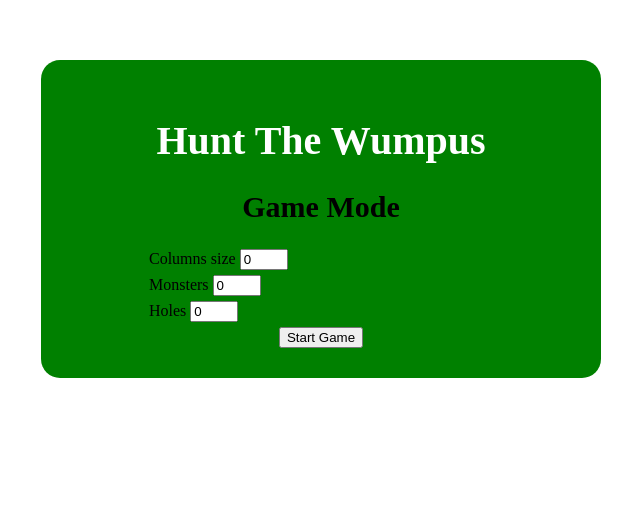
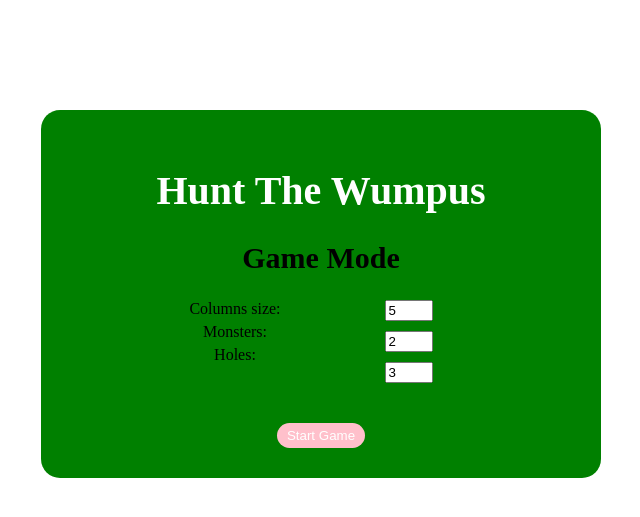
Before and after one commit to javilg91/Hunt-The-Wumpus, an Angular app in the folder Hunt-The-Wumpus/: page / in a window 1280 px wide. Shown: the part 189-706 px from the top of the page, without its empty margins (319-959 px from the left). Built offline with nearby package versions, Linux system fonts and the light colour scheme.

Commit message:
Creación ventala final / mejora CSS

```diff
--- a/Hunt-The-Wumpus/src/app/components/campo-de-batalla/campo-de-batalla.component.css
+++ b/Hunt-The-Wumpus/src/app/components/campo-de-batalla/campo-de-batalla.component.css
@@ -9,6 +9,18 @@
   display: flex;
   align-items: center;
   justify-content: center;
+  position: relative;
+}
+
+.player-message {
+  position: absolute;
+  top: -10px;
+  right: -50px;
+  z-index: 50;
+  background-color: rgb(200, 200, 209);
+  border-radius: 10px;
+  padding: 10px;
+  font-size: 13px;
 }
 .rojo {
   background-color: red;
@@ -29,21 +41,40 @@ img {
   height: 40px;
   width: auto;
 }
+.celda-inicial {
+  width: 100%;
+  text-align: left;
+  margin-left: 60px;
+  margin-top: 10px;
+}
 
 .buttons-div {
   margin: 50px auto;
   display: flex;
   width: 100%;
   justify-content: center;
+  position: relative;
 }
 
-.button-direction {
+.button-game {
   display: inline-flex;
   padding: 5px 10px;
   background-color: pink;
   color: white;
   justify-content: center;
   align-items: center;
+  border: 0;
+  border-radius: 19px;
+  cursor: pointer;
+  height: 25px;
+}
+
+.button-game + .button-game {
+  margin-left: 10px;
+}
+.button-game:hover {
+  background-color: rgb(110, 110, 222);
+  transition-duration: 0.2ms;
 }
 
 .button-direction + .button-direction {
@@ -62,12 +93,14 @@ img {
   animation: rotate 1s ease-in-out 0s;
 }
 
-.menu-container {
-  height: 100vh;
+.container-div {
+  height: 100%;
   display: flex;
+  flex-direction: column;
   align-items: center;
   width: 100%;
   justify-content: center;
+  margin-top: 150px;
 }
 
 .menu {
@@ -93,11 +126,31 @@ img {
   margin: auto;
 }
 
+form input {
+  width: 40px;
+  margin-bottom: 10px;
+  display: block;
+  margin: 0 auto 10px auto;
+}
+
+svg {
+  height: 20px;
+  width: auto;
+}
+
+.form-game {
+  display: flex;
+  justify-content: space-between;
+  margin-bottom: 30px;
+}
+.separation-div {
+  width: 50%;
+}
 .menu label {
   display: block;
   margin-bottom: 5px;
   padding-left: 3px;
-  text-align: start;
+  text-align: center;
 }
 
 @keyframes rotate {
--- a/Hunt-The-Wumpus/src/app/components/campo-de-batalla/campo-de-batalla.component.html
+++ b/Hunt-The-Wumpus/src/app/components/campo-de-batalla/campo-de-batalla.component.html
@@ -1,5 +1,11 @@
-<div *ngIf="gameMenu === false">
-  <div class="campo-de-batalla" *ngFor="let fila of tablero">
+<div class="container-div" *ngIf="gamePlay === true">
+  <!-- <audio
+    controls
+    src="/Hunt-The-Wumpus/src/assets/media/001216897_prev.mp3"
+    type="audio/mp3"
+  ></audio> -->
+  <div>
+    <div class="campo-de-batalla" id="filas" *ngFor="let fila of tablero">
       <div class="celda" *ngFor="let celda of fila">
         <img
           *ngIf="celda === 'monster'"
@@ -7,10 +13,7 @@
           alt="monster"
         />
         <img
-        [ngClass]="{
-          'right-rotation': rightRotation > 0,
-          'left-rotation': leftRotation > 0
-        }"
+          id="player"
           *ngIf="celda === 'player'"
           src="https://as2.ftcdn.net/v2/jpg/04/16/05/91/1000_F_416059158_5JNzVQ13hlQl0rF5kTMNv05Cn0p4mSci.jpg"
           alt="monster"
@@ -25,34 +28,113 @@
           src="https://as1.ftcdn.net/v2/jpg/04/63/63/84/1000_F_463638447_cApSv1DRPZUwiNmwDYgX3hf1TpbprV4c.jpg"
           alt="monster"
         />
+
+        <div
+          id="player-message"
+          class="player-message"
+          *ngIf="celda === 'player'"
+        >
+          Aquí huele raro
+        </div>
+        <div
+          id="player-message"
+          class="player-message"
+          *ngIf="celda === 'player' && playerMessage"
+        >
+          Aquí huele raro
+        </div>
+        <div
+          id="player-message"
+          class="player-message"
+          *ngIf="celda === 'player'"
+        >
+          Aquí huele raro
         </div>
       </div>
-  <div class="buttons-div">
-    <button (click)="moveUp()" class="button-direction">Arriba</button>
-    <button (click)="moveDown()" class="button-direction">Abajo</button>
-    <button (click)="moveRight()" class="button-direction">Derecha</button>
-    <button (click)="moveLeft()" class="button-direction">Izquierda</button>
-    <button (click)="reset()" class="button-direction">
-      Reiniciar tablero
-    </button>
-  </div>
-  <div class="buttons-div">
-    <button (click)="rotationToRight()" class="button-rotation">
-      Girar a la derecha
-    </button>
-    <button (click)="rotationToLeft()" class="button-rotation">
-      Girar a la izquierda
-    </button>
     </div>
   </div>
-<div *ngIf="gameMenu === true" id="game-menu" class="menu-container">
+  <div class="celda-inicial">SALIDA</div>
+  <div class="buttons-div">
+    <button (click)="moveUp()" class="button-game">
+      <svg
+        class="w-6 h-6"
+        fill="none"
+        stroke="currentColor"
+        viewBox="0 0 24 24"
+        xmlns="http://www.w3.org/2000/svg"
+      >
+        <path
+          stroke-linecap="round"
+          stroke-linejoin="round"
+          stroke-width="2"
+          d="M5 10l7-7m0 0l7 7m-7-7v18"
+        ></path>
+      </svg>
+    </button>
+    <button (click)="moveDown()" class="button-game">
+      <svg
+        class="w-6 h-6"
+        fill="none"
+        stroke="currentColor"
+        viewBox="0 0 24 24"
+        xmlns="http://www.w3.org/2000/svg"
+      >
+        <path
+          stroke-linecap="round"
+          stroke-linejoin="round"
+          stroke-width="2"
+          d="M19 14l-7 7m0 0l-7-7m7 7V3"
+        ></path>
+      </svg>
+    </button>
+    <button (click)="moveLeft()" class="button-game">
+      <svg
+        class="w-6 h-6"
+        fill="none"
+        stroke="currentColor"
+        viewBox="0 0 24 24"
+        xmlns="http://www.w3.org/2000/svg"
+      >
+        <path
+          stroke-linecap="round"
+          stroke-linejoin="round"
+          stroke-width="2"
+          d="M10 19l-7-7m0 0l7-7m-7 7h18"
+        ></path>
+      </svg>
+    </button>
+    <button (click)="moveRight()" class="button-game">
+      <svg
+        class="w-6 h-6"
+        fill="none"
+        stroke="currentColor"
+        viewBox="0 0 24 24"
+        xmlns="http://www.w3.org/2000/svg"
+      >
+        <path
+          stroke-linecap="round"
+          stroke-linejoin="round"
+          stroke-width="2"
+          d="M14 5l7 7m0 0l-7 7m7-7H3"
+        ></path>
+      </svg>
+    </button>
+    <button (click)="reset()" class="button-game">Reset game</button>
+    <button (click)="gameSettings()" class="button-game">Game settings</button>
+  </div>
+</div>
+<div *ngIf="gameMenu === true" id="game-menu" class="container-div">
   <div class="menu">
     <h1>Hunt The Wumpus</h1>
     <h2>Game Mode</h2>
-    <form action="" class="form-game">
-      <label for="column"
-        >Columns size
-
+    <form action="">
+      <div class="form-game">
+        <div class="separation-div">
+          <label for="column">Columns size: </label>
+          <label for="monster">Monsters: </label>
+          <label for="hole">Holes: </label>
+        </div>
+        <div class="separation-div">
           <input
             id="column"
             name="column"
@@ -63,9 +145,6 @@
             type="number"
             [(ngModel)]="columnas"
           />
-      </label>
-      <label for="monster"
-        >Monsters
 
           <input
             id="monster"
@@ -76,9 +155,6 @@
             type="number"
             [(ngModel)]="monsters"
           />
-      </label>
-      <label for="hole"
-        >Holes
 
           <input
             id="hole"
@@ -89,8 +165,17 @@
             max="3"
             [(ngModel)]="holes"
           />
-      </label>
-      <button (click)="reset()" class="form-button">Start Game</button>
+        </div>
+      </div>
+      <button (click)="reset()" class="button-game">Start Game</button>
     </form>
   </div>
 </div>
+<div *ngIf="finish === true" id="finish" class="menu-container">
+  <h1 *ngIf="win === true">CONGRATULATIONS!! YOU WON</h1>
+  <h1 *ngIf="win === false">YOU LOSE!!</h1>
+  <div class="buttons-div">
+    <button (click)="reset()" class="button-game">Reset game</button>
+    <button (click)="gameSettings()" class="button-game">Game settings</button>
+  </div>
+</div>
--- a/Hunt-The-Wumpus/src/app/components/campo-de-batalla/campo-de-batalla.component.ts
+++ b/Hunt-The-Wumpus/src/app/components/campo-de-batalla/campo-de-batalla.component.ts
@@ -7,15 +7,20 @@ import { empty } from 'rxjs';
   styleUrls: ['./campo-de-batalla.component.css'],
 })
 export class CampoDeBatallaComponent implements OnInit {
-  columnas = 0;
+  columnas = 5;
   filas = this.columnas;
-  monsters = 0;
-  holes = 0;
+  monsters = 2;
+  holes = 3;
+  finish = false;
+  win = false;
+  gamePlay = false;
   gameMenu = true;
+  playerMessage = false;
   lingoteAtrapado = false;
   rightRotation = 0;
   leftRotation = 0;
-  imagen = document.getElementsByTagName('img');
+  imagen = document.querySelector('#player');
+  message = document.querySelectorAll('#player-message');
 
   tablero = Array(this.filas)
     .fill('')
@@ -27,12 +32,16 @@ export class CampoDeBatallaComponent implements OnInit {
 
   constructor() {}
   ngOnInit(): void {
+    this.message = this.message;
     console.log(this.tablero);
-    console.log('imagen', this.imagen);
+    console.log('mensaje', this.message);
   }
 
   public reset() {
+    console.log('imagen', this.imagen);
     this.gameMenu = false;
+    this.gamePlay = true;
+    this.finish = false;
     this.filas = this.columnas;
     this.tablero = Array(this.filas)
       .fill('')
@@ -60,6 +69,52 @@ export class CampoDeBatallaComponent implements OnInit {
     console.log(this.getPlayer());
   }
 
+  public rotationToRight() {
+    this.rightRotation = +1;
+    console.log('rotationrigth', this.rightRotation);
+  }
+
+  public rotationToLeft() {
+    this.leftRotation = +1;
+    console.log('rotationrigth', this.leftRotation);
+  }
+
+  /* Función para desplazar el jugador hacia abajo */
+  private moveTo(fila: number, columna: number) {
+    /* Le restamos 1 posición */
+    if (this.tablero[fila][columna] === 'empty') {
+      this.tablero[this.posicionJugador.fila][this.posicionJugador.columna] =
+        'empty';
+      this.tablero[fila][columna] = 'player';
+    } else if (this.tablero[fila][columna] === 'lingote') {
+      this.tablero[fila][columna] = 'empty';
+      this.tablero[fila][columna] = 'player';
+      this.tablero[this.posicionJugador.fila][this.posicionJugador.columna] =
+        'empty';
+      this.lingoteAtrapado = true;
+      console.log('Lingote', this.lingoteAtrapado);
+    } else if (
+      this.lingoteAtrapado == true &&
+      this.tablero[this.filas - 1][0] == 'player'
+    ) {
+      console.log(this.lingoteAtrapado);
+      this.getPlayer();
+      this.gamePlay = false;
+      this.finish = true;
+      this.win = true;
+    } else if (
+      this.tablero[fila][columna] === 'monster' ||
+      this.tablero[fila][columna] === 'hole'
+    ) {
+      this.gamePlay = false;
+      this.finish = true;
+      this.win = false;
+    }
+    this.getPlayer();
+
+    console.log('tablero..', this.tablero);
+  }
+
   public moveUp() {
     this.moveTo(this.posicionJugador.fila - 1, this.posicionJugador.columna);
   }
@@ -76,44 +131,6 @@ export class CampoDeBatallaComponent implements OnInit {
     this.moveTo(this.posicionJugador.fila, this.posicionJugador.columna + 1);
   }
 
-  public rotationToRight() {
-    this.rightRotation = +1;
-    console.log('rotationrigth', this.rightRotation);
-  }
-
-  public rotationToLeft() {
-    this.leftRotation = +1;
-    console.log('rotationrigth', this.leftRotation);
-  }
-
-  /* Función para desplazar el jugador hacia abajo */
-  private moveTo(fila: number, columna: number) {
-    /* Le restamos 1 posición */
-    if (this.tablero[fila][columna] === 'empty') {
-      this.tablero[fila][columna] = 'player';
-      this.tablero[this.posicionJugador.fila][this.posicionJugador.columna] =
-        'empty';
-    } else if (this.tablero[fila][columna] === 'monster') {
-      alert('estas muerto');
-    } else if (this.tablero[fila][columna] === 'hole') {
-      alert('estas muerto');
-    } else if (this.tablero[fila][columna] === 'lingote') {
-      this.tablero[fila][columna] = 'empty';
-      this.lingoteAtrapado = true;
-      console.log('Lingote', this.lingoteAtrapado);
-    } else if (
-      (this.tablero[this.filas - 1][0] =
-        'player' && this.lingoteAtrapado === true)
-    ) {
-      this.getPlayer();
-      console.log(this.lingoteAtrapado);
-      alert('has ganado');
-    }
-
-    this.getPlayer();
-    console.log('tablero..', this.tablero);
-  }
-
   public getPlayer() {
     for (let i = 0; i < this.tablero.length; i++) {
       for (let j = 0; j < this.tablero[i].length; j++) {
@@ -122,6 +139,12 @@ export class CampoDeBatallaComponent implements OnInit {
         }
       }
     }
+  }
+
+  public gameSettings() {
+    this.gameMenu = true;
+    this.gamePlay = false;
+    this.finish = false;
   }
 
   getRandomInt = (max: number) => {
```
Also changed, not shown: 1 other file (tests, documents, lock files or other folders). Lines whose indentation alone changed are shown as unchanged.
